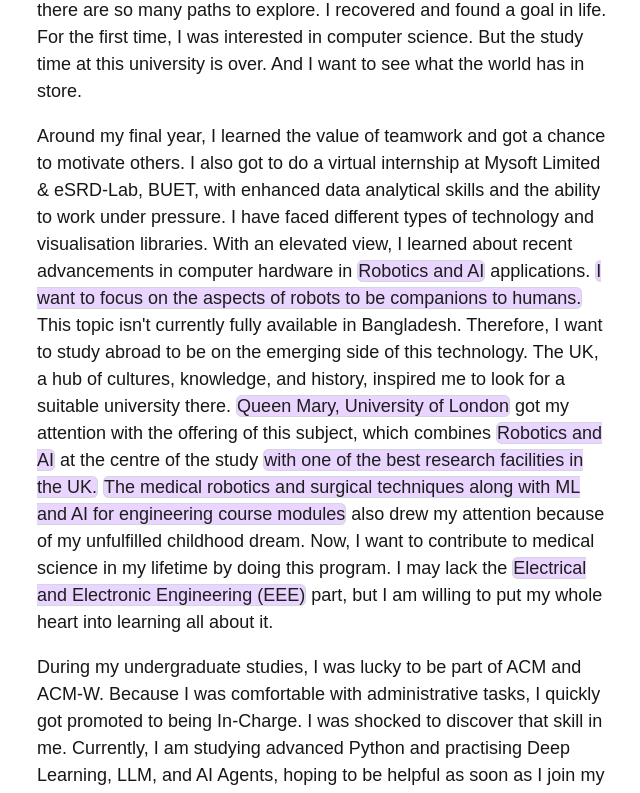
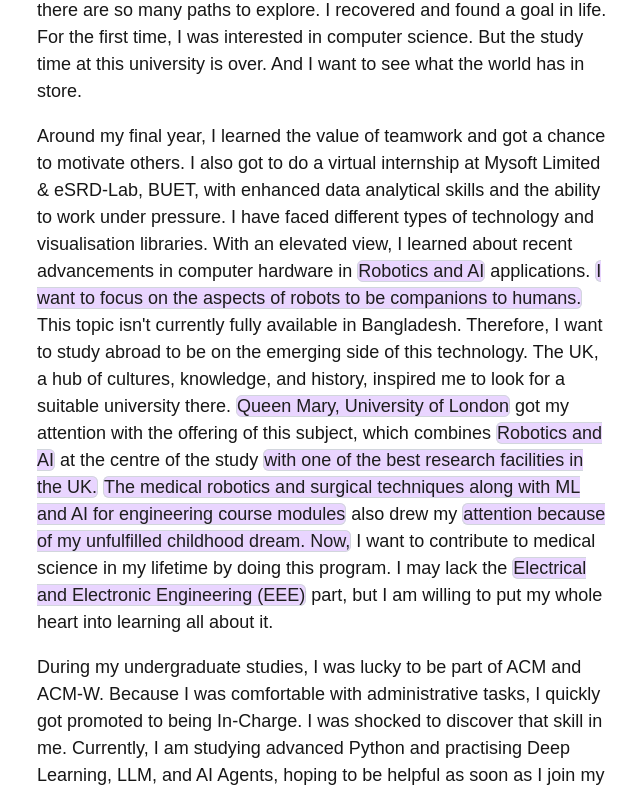
Before and after one commit to IAFahim/web_me, a Next.js app: page / in a window 1280 px wide. Shown: the part 1080-1873 px from the top of the page, without its empty margins (315-955 px from the left). Built offline with nearby package versions, Linux system fonts and the light colour scheme.

Commit message:
Attention fixed

```diff
--- a/src/app/(root)/PersonalStatement.tsx
+++ b/src/app/(root)/PersonalStatement.tsx
@@ -46,9 +46,9 @@
         "The machine learning along with data visualisation course modules",
         "The high performance computational infrastructures along with quantitative data analysis course modules",
     ])
-    const attentionCourse = useTextCycle([
-        "attention because of my unfulfilled childhood dream. Now,"
-
+    const attentionCourseCycle = useTextCycle([
+        "attention because of my unfulfilled childhood dream. Now,",
+        "attention."
     ]);
 
     const lackingPartCycle = useTextCycle([
@@ -139,7 +139,10 @@
                     text={courseThatDrewAttention.currentText}
                     title={courseThatDrewAttention.title}
                     action={courseThatDrewAttention.cycleToNextText}/> also
-                    drew my attention because of my unfulfilled childhood dream. Now, I want to contribute
+                    drew my <TextCycleOnHold
+                    text={attentionCourseCycle.currentText}
+                    title={attentionCourseCycle.title}
+                    action={attentionCourseCycle.cycleToNextText}/> I want to contribute
                     to medical science in my lifetime by doing this program. I may lack
                     the <TextCycleOnHold
                     text={lackingPartCycle.currentText}
```
